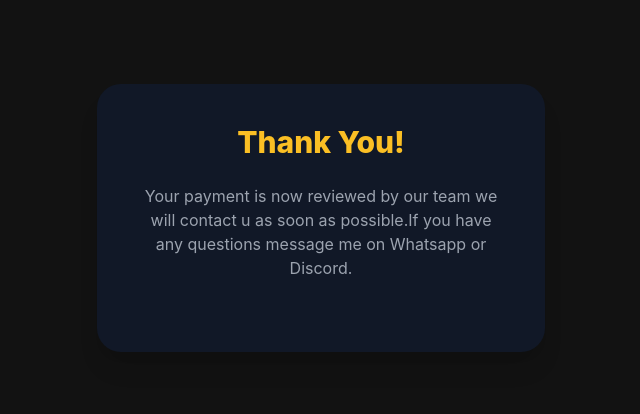
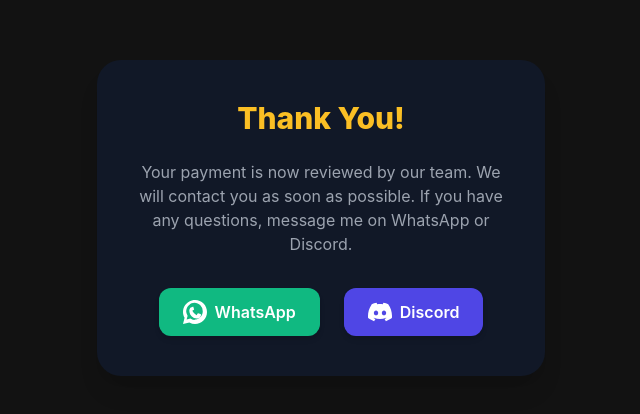
Before and after one commit to eren-6c/Website, a plain HTML site: page success.html in a window 1280 px wide. Shown: the part 182-596 px from the top of the page, without its empty margins (319-959 px from the left). Drawn offline with nearby package versions, Linux system fonts and the light colour scheme.

Commit message:
Update success.html

```diff
--- a/success.html
+++ b/success.html
@@ -16,8 +16,39 @@
 <body class="flex items-center justify-center min-h-screen px-4">
   <div class="bg-gray-900 p-10 rounded-3xl shadow-xl text-center max-w-md w-full">
     <h2 class="text-3xl font-extrabold text-yellow-400 mb-6">Thank You!</h2>
-    <p class="text-gray-400 mb-8">Your payment is now reviewed by our team we will contact u as soon as possible.If you have any questions message me on Whatsapp or Discord.</p>
-    </a>
+    <p class="text-gray-400 mb-8">
+      Your payment is now reviewed by our team. We will contact you as soon as possible.
+      If you have any questions, message me on WhatsApp or Discord.
+    </p>
+
+    <div class="flex justify-center space-x-6">
+      <!-- WhatsApp Button -->
+      <a
+        href="https://wa.me/923001234567"
+        target="_blank"
+        rel="noopener noreferrer"
+        class="flex items-center px-6 py-3 bg-green-500 hover:bg-green-600 rounded-xl text-white font-semibold shadow-md transition"
+      >
+        <svg xmlns="http://www.w3.org/2000/svg" class="h-6 w-6 mr-2" fill="currentColor" viewBox="0 0 24 24" >
+          <path d="M20.52 3.48A11.94 11.94 0 0012 0C5.37 0 0 5.37 0 12c0 2.12.58 4.09 1.58 5.83L0 24l6.41-1.59A11.96 11.96 0 0012 24c6.63 0 12-5.37 12-12 0-3.2-1.25-6.19-3.48-8.52zm-8.53 16.4a8.27 8.27 0 01-4.22-1.22l-.3-.19-3.85 1 1.03-3.74-.2-.31a8.3 8.3 0 01-1.27-4.25c0-4.58 3.74-8.31 8.31-8.31 2.22 0 4.3.87 5.85 2.44a8.3 8.3 0 012.42 5.87c0 4.58-3.72 8.31-8.31 8.31z"/>
+          <path d="M17.51 14.04l-2.4-.69a.4.4 0 00-.44.15l-1.1 1.67a9.39 9.39 0 01-4.3-4.3l1.67-1.1a.42.42 0 00.14-.43l-.7-2.4a.4.4 0 00-.58-.25l-1.87.93a1.63 1.63 0 00-1 .92 4.35 4.35 0 00-.6 2.54 7.54 7.54 0 007.45 7.45 4.31 4.31 0 002.52-.59 1.56 1.56 0 00.93-1l.92-1.88a.4.4 0 00-.24-.58z"/>
+        </svg>
+        WhatsApp
+      </a>
+
+      <!-- Discord Button -->
+      <a
+        href="https://discord.gg/yourdiscordinvite"
+        target="_blank"
+        rel="noopener noreferrer"
+        class="flex items-center px-6 py-3 bg-indigo-600 hover:bg-indigo-700 rounded-xl text-white font-semibold shadow-md transition"
+      >
+        <svg xmlns="http://www.w3.org/2000/svg" class="h-6 w-6 mr-2" fill="currentColor" viewBox="0 0 24 24" >
+          <path d="M20.317 4.3698a19.7913 19.7913 0 00-4.8851-1.5152.0741.0741 0 00-.0785.0371c-.211.3753-.4447.8648-.6083 1.2495-1.8447-.2762-3.68-.2762-5.4868 0-.1636-.3933-.4058-.8742-.6177-1.2495a.077.077 0 00-.0785-.037 19.7363 19.7363 0 00-4.8852 1.515.0699.0699 0 00-.0321.0277C.5334 9.0458-.319 13.5799.0992 18.0578a.0824.0824 0 00.0312.0561c2.0528 1.5076 4.0413 2.4228 5.9929 3.0294a.0777.0777 0 00.0842-.0276c.4616-.6304.8731-1.2952 1.226-1.9942a.076.076 0 00-.0416-.1057c-.6528-.2476-1.2743-.5495-1.8722-.8923a.077.077 0 01-.0076-.1277c.1258-.0943.2517-.1923.3718-.2914a.0743.0743 0 01.0786-.0105c3.9278 1.7933 8.18 1.7933 12.0614 0a.0739.0739 0 01.0805.0095c.1202.099.246.1981.372.2924a.077.077 0 01-.0064.1276 12.2986 12.2986 0 01-1.873.8914.0766.0766 0 00-.0407.1062c.3604.698.7719 1.3628 1.225 1.9932a.076.076 0 00.0842.0286c1.961-.6067 3.9495-1.5219 6.0023-3.0294a.0822.0822 0 00.0305-.0552c.5004-5.177-.8382-9.6739-3.5485-13.6604a.061.061 0 00-.0312-.0286zM8.02 15.3312c-1.1825 0-2.1569-1.0857-2.1569-2.419 0-1.3332.9555-2.4189 2.157-2.4189 1.2108 0 2.1757 1.0952 2.1568 2.4189 0 1.3333-.9555 2.419-2.1569 2.419zm7.9748 0c-1.1824 0-2.1568-1.0857-2.1568-2.419 0-1.3332.9554-2.4189 2.1568-2.4189 1.2109 0 2.1758 1.0952 2.1569 2.4189 0 1.3333-.946 2.419-2.1569 2.419z"/>
+        </svg>
+        Discord
+      </a>
+    </div>
   </div>
 </body>
 </html>
```
